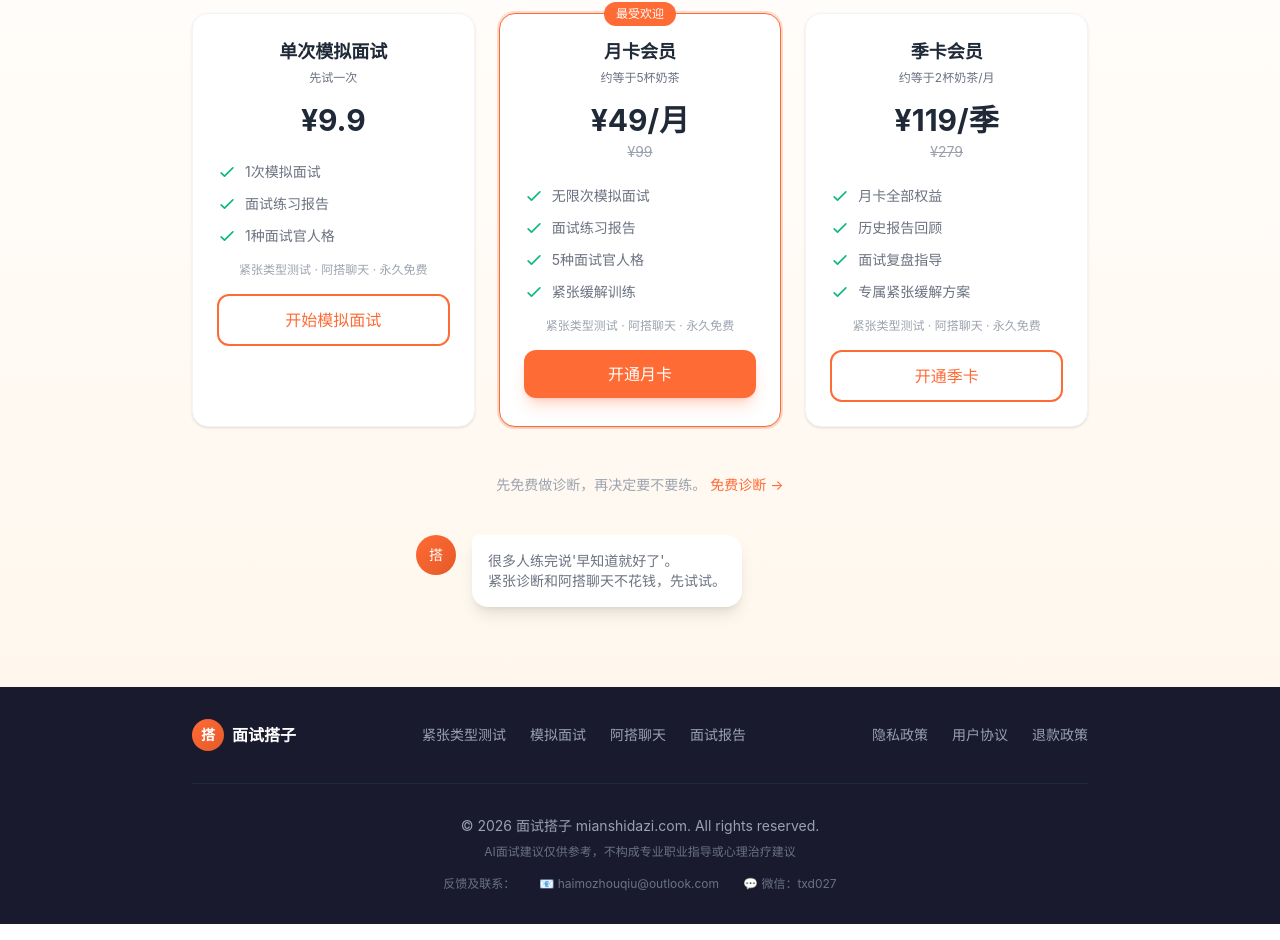
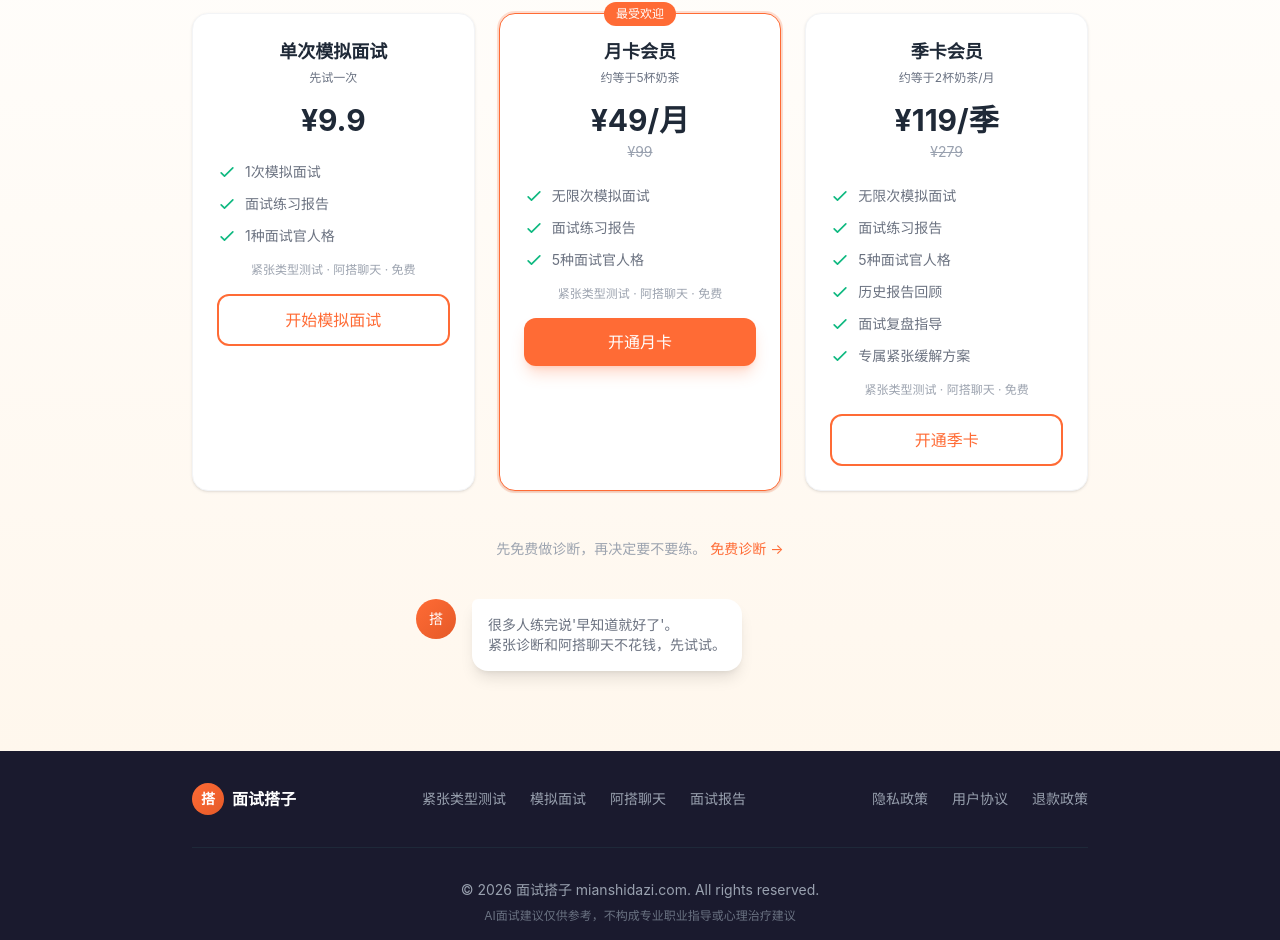
Before and after one commit to seller-mind/mianshidazi, a Next.js app: page / in a window 1280 px wide. Shown: the part 4072-5012 px from the top of the page. Built offline with nearby package versions, Linux system fonts and the light colour scheme.

Commit message:
定价调整：去永久、月卡删紧张缓解训练、季卡列完整权益+专属方案

```diff
--- a/src/components/landing/PricingSection.tsx
+++ b/src/components/landing/PricingSection.tsx
@@ -16,7 +16,7 @@ const PRICING_PLANS = [
       '面试练习报告',
       '1种面试官人格',
     ],
-    freeNote: '紧张类型测试 · 阿搭聊天 · 永久免费',
+    freeNote: '紧张类型测试 · 阿搭聊天 · 免费',
     cta: '开始模拟面试',
     popular: false,
   },
@@ -31,9 +31,8 @@ const PRICING_PLANS = [
       '无限次模拟面试',
       '面试练习报告',
       '5种面试官人格',
-      '紧张缓解训练',
     ],
-    freeNote: '紧张类型测试 · 阿搭聊天 · 永久免费',
+    freeNote: '紧张类型测试 · 阿搭聊天 · 免费',
     cta: '开通月卡',
     popular: true,
   },
@@ -45,12 +44,14 @@ const PRICING_PLANS = [
     originalPrice: 279,
     description: '约等于2杯奶茶/月',
     features: [
-      '月卡全部权益',
+      '无限次模拟面试',
+      '面试练习报告',
+      '5种面试官人格',
       '历史报告回顾',
       '面试复盘指导',
       '专属紧张缓解方案',
     ],
-    freeNote: '紧张类型测试 · 阿搭聊天 · 永久免费',
+    freeNote: '紧张类型测试 · 阿搭聊天 · 免费',
     cta: '开通季卡',
     popular: false,
   },
```
